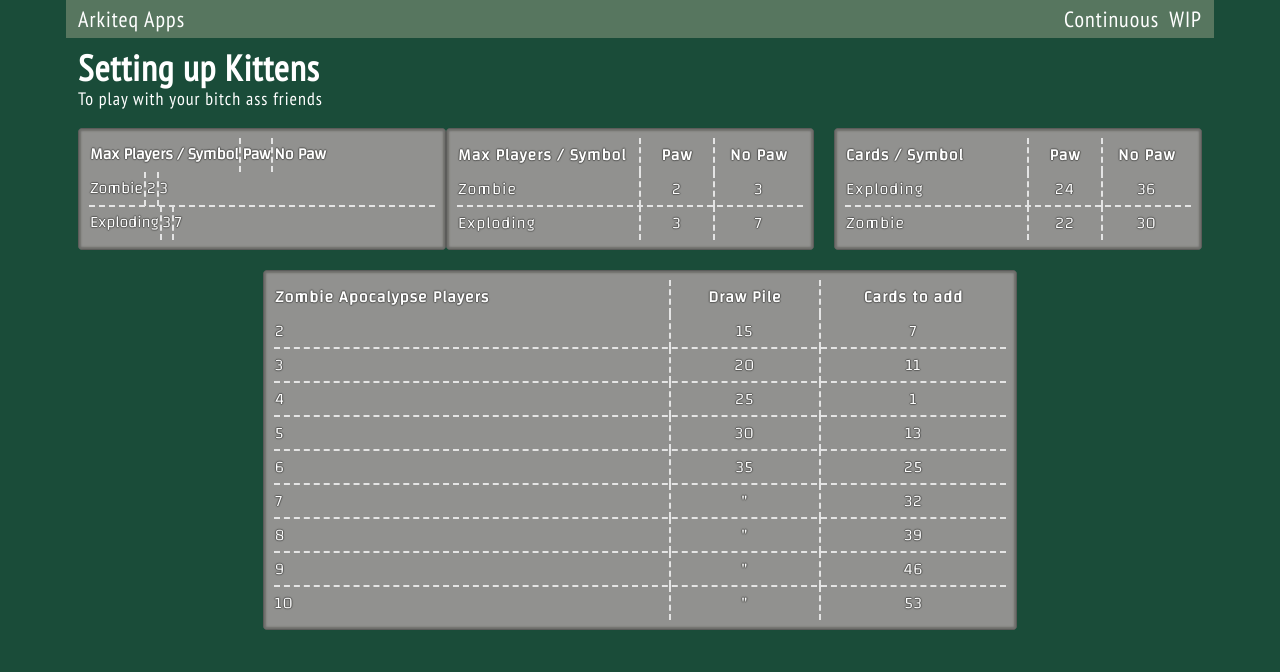
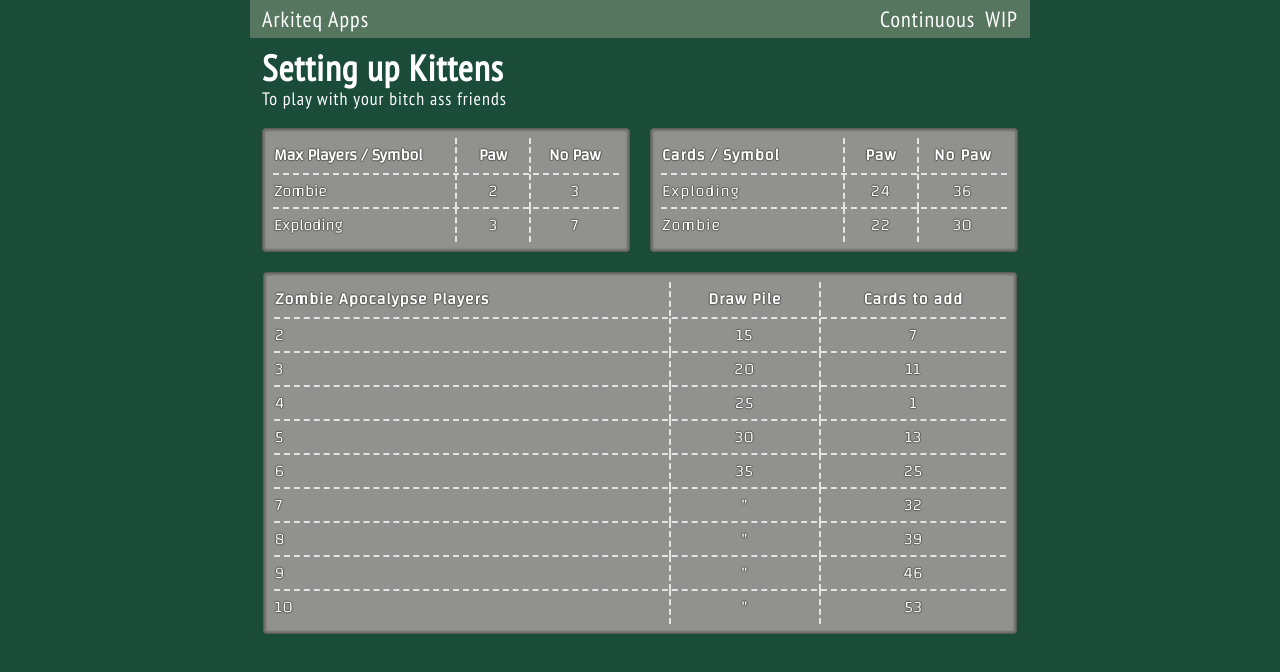
Before and after one commit to ASPinho/ASPinho.github.io, a React (Create React App) app in the folder arkiteq-home/: page / in a window 1280 px wide. Shown: the top 672 px of the page. Built offline with nearby package versions, Linux system fonts and the light colour scheme.

Commit message:
new styles, first table is react

```diff
--- a/arkiteq-home/src/App.tsx
+++ b/arkiteq-home/src/App.tsx
@@ -32,31 +32,8 @@ function App() {
             <div className="content-container">
               <div className="horizontal-align margin-bottom-l">
                 <RetroConsole>
-                  <Table data={playersSymbolData} id="player-symbol"/>
+                  <Table data={playersSymbolData}/>
                 </RetroConsole>
-                <div className="retro-console">
-                  <table id="player-symbol">
-                    <thead>
-                    <tr>
-                      <th className="vertical-align flex1"><p>Max Players / Symbol</p></th>
-                      <th className="small full-center-flex"><p>Paw</p></th>
-                      <th className="med full-center-flex"><p>No Paw</p></th>
-                    </tr>
-                    </thead>
-                    <tbody>
-                    <tr>
-                      <td className="vertical-align flex1"><p>Zombie</p></td>
-                      <td className="small full-center-flex"><p>2</p></td>
-                      <td className="med full-center-flex"><p>3</p></td>
-                    </tr>
-                    <tr>
-                      <td className="vertical-align flex1"><p>Exploding</p></td>
-                      <td className="small full-center-flex"><p>3</p></td>
-                      <td className="med full-center-flex"><p>7</p></td>
-                    </tr>
-                    </tbody>
-                  </table>
-                </div>
                 <div className="retro-console margin-left-l">
                   <table id="card-symbol">
                     <thead>
--- a/arkiteq-home/src/components/simple-table.tsx
+++ b/arkiteq-home/src/components/simple-table.tsx
@@ -1,13 +1,15 @@
 import React from "react";
 import {TableProps} from "../scripts/interfaces";
 
-const Table: React.FC<TableProps> = ({ data, id }) => {
+const Table: React.FC<TableProps> = ({ data}) => {
     return (
-        <table id = {id}>
+        <table id = {data.id}>
             <thead>
             <tr>
                 {data.headers.map((header, index) => (
-                    <th key={index}>{header}</th>
+                    <th key={index} className={data.columnClasses?.[index]}>
+                        {header}
+                    </th>
                 ))}
             </tr>
             </thead>
@@ -15,7 +17,9 @@ const Table: React.FC<TableProps> = ({ data, id }) => {
             {data.rows.map((row, rowIndex) => (
                 <tr key={rowIndex}>
                     {row.map((cell, cellIndex) => (
-                        <td key={cellIndex}>{cell}</td>
+                        <td key={cellIndex} className={data.columnClasses?.[cellIndex]}>
+                            {cell}
+                        </td>
                     ))}
                 </tr>
             ))}
--- a/arkiteq-home/src/scripts/interfaces.ts
+++ b/arkiteq-home/src/scripts/interfaces.ts
@@ -1,9 +1,10 @@
 export interface TableData {
+    id?: string;
     headers: string[];
     rows: string[][];
+    columnClasses?: string[];
 }
 
 export interface TableProps {
     data: TableData;
-    id?: string;
 }
--- a/arkiteq-home/src/scripts/kitten-tables.ts
+++ b/arkiteq-home/src/scripts/kitten-tables.ts
@@ -2,11 +2,13 @@ import {TableData} from "./interfaces";
 
 function playersPerSymbol() : TableData {
     return {
+        id: "player-symbol",
         headers: ["Max Players / Symbol", "Paw", "No Paw"],
         rows: [
             ["Zombie", "2", "3"],
             ["Exploding", "3", "7"],
-        ]
+        ],
+        columnClasses: ["vertical-align flex1", "small full-center-flex", "med full-center-flex"]
     };
 }
 
--- a/arkiteq-home/src/styles/teriyarki-theme.scss
+++ b/arkiteq-home/src/styles/teriyarki-theme.scss
@@ -258,7 +258,7 @@ p {
   border-left: dashed 2px var(--gray-light);
 }
 
-.retro-console tr:not(:first-of-type){
+.retro-console tbody tr{
   border-top: dashed 2px var(--gray-light);
 }
 
```
